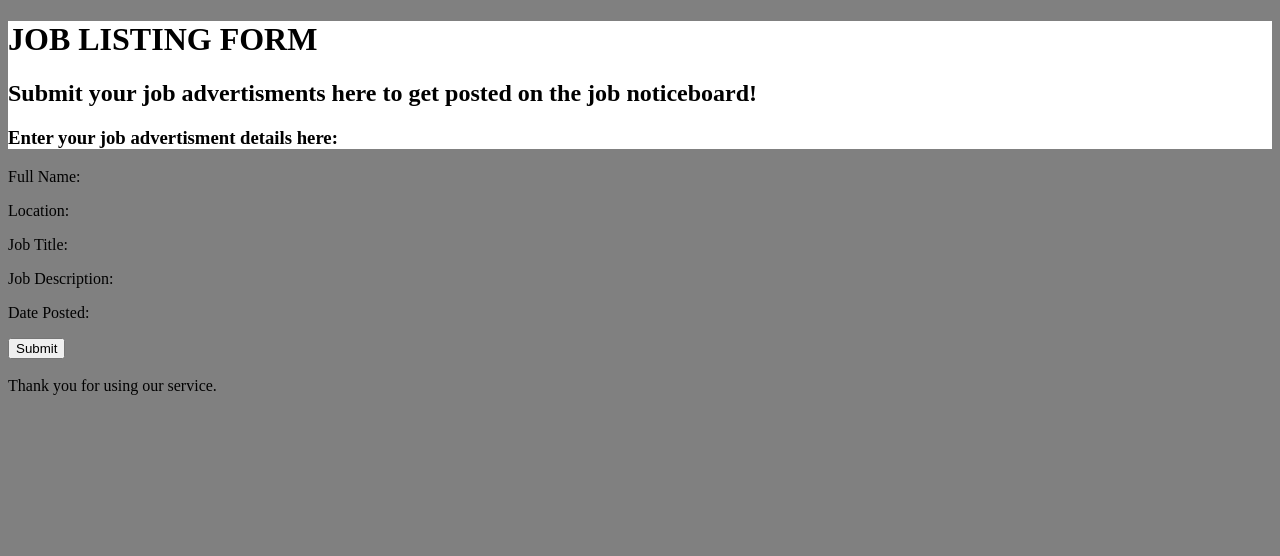
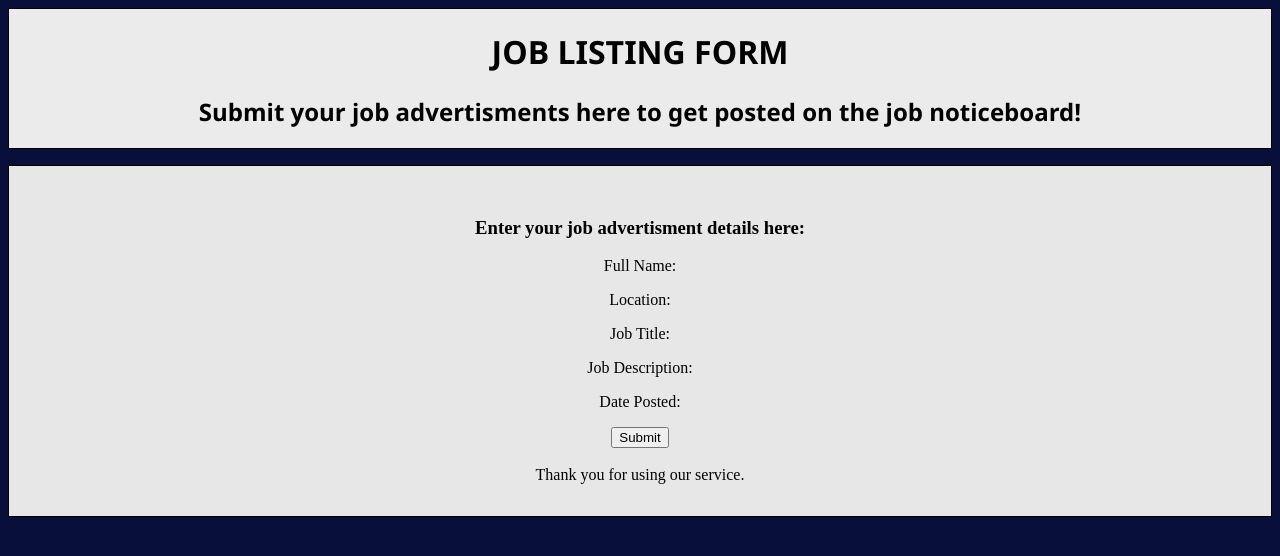
Before and after one commit to Cedric1910/COSC349Job_Listing_Noticeboard, a PHP site: page / in a window 1280 px wide. Shown: the top 556 px of the page. Run offline with PHP 8.4, Linux system fonts and the light colour scheme.

Commit message:
Form styling improvements

```diff
--- a/www/index.html
+++ b/www/index.html
@@ -9,8 +9,9 @@
       <h1> JOB LISTING FORM </h1>
       <h2> Submit your job advertisments here to get
         posted on the job noticeboard! </h2>
+    </div>
+    <div class="listing-form">
       <h3>Enter your job advertisment details here:</h3>
-    </div>
       <p>Full Name: </p>
       <p>Location: </p>
       <p>Job Title: </p>
@@ -19,5 +20,6 @@
       <button>Submit</button>
       <br><br>
       Thank you for using our service.
+    </div>
   </body>
 </html>
--- a/www/style.css
+++ b/www/style.css
@@ -1,7 +1,18 @@
 body{
-    background-color: grey;
+    background-color: rgb(8, 15, 59);
 }
 
 .header{
-    background-color: white;
+    background-color: rgb(235, 235, 235);
+    border: 1px solid black;
+    text-align: center;
+    font-family: 'Segoe UI', Tahoma, Geneva, Verdana, sans-serif;
 }
+
+.listing-form{
+    margin-top: 1rem;
+    background-color: rgb(231, 231, 231);
+    border: 1px solid black;
+    padding: 2rem;
+    text-align: center;
+}
```
Lines whose indentation alone changed are shown as unchanged.
